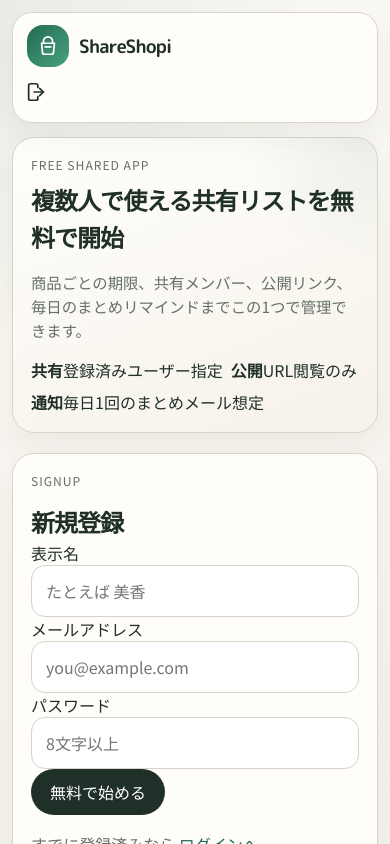
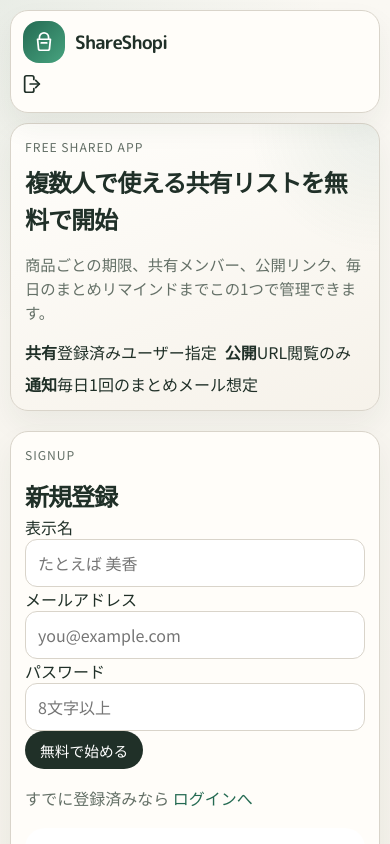
Before and after one commit to kenRp01/shared-shopping-app, a Next.js app: page /signup in a window 390 px wide. Shown: the top 844 px of the page. Built offline with nearby package versions, Linux system fonts and the light colour scheme; no server answers.

Commit message:
Tighten mobile layout density

```diff
--- a/app/globals.css
+++ b/app/globals.css
@@ -822,7 +822,7 @@
 
 .list-create-inline {
   display: grid;
-  grid-template-columns: minmax(0, 1fr) 180px auto;
+  grid-template-columns: minmax(0, 1fr) 160px auto;
   gap: 10px;
   align-items: center;
   margin-bottom: 18px;
@@ -888,15 +888,15 @@
 
 @media (max-width: 720px) {
   .page-shell {
-    padding: 12px;
-    padding-bottom: 32px;
+    padding: 10px;
+    padding-bottom: 24px;
   }
 
   .topbar {
-    margin-bottom: 14px;
-    padding: 12px 14px;
-    border-radius: 20px;
-    gap: 14px;
+    margin-bottom: 10px;
+    padding: 10px 12px;
+    border-radius: 18px;
+    gap: 10px;
   }
 
   .topnav {
@@ -935,8 +935,8 @@
   .list-overview-panel,
   .list-section-panel,
   .feature-panel-compact {
-    padding: 18px;
-    border-radius: 22px;
+    padding: 14px;
+    border-radius: 18px;
   }
 
   .home-shell,
@@ -945,7 +945,7 @@
   .card-grid,
   .list-overview-grid,
   .section-stack {
-    gap: 12px;
+    gap: 10px;
   }
 
   .hero-copy {
@@ -988,22 +988,19 @@
     font-size: 1.45rem;
   }
 
-  .quick-add-row,
-  .quick-add-meta {
-    grid-template-columns: 1fr;
-  }
-
   .primary-button,
   .ghost-button,
   .nav-cta {
-    min-height: 46px;
+    min-height: 38px;
+    padding: 0 14px;
+    font-size: 0.92rem;
   }
 
   .card-actions .primary-button,
   .card-actions .ghost-button,
   .hero-actions .primary-button,
   .hero-actions .ghost-button {
-    flex: 1 1 calc(50% - 4px);
+    flex: 0 0 auto;
   }
 
   .panel-header-tight {
@@ -1014,8 +1011,8 @@
   .item-row,
   .demo-row,
   .member-row {
-    padding: 14px;
-    border-radius: 18px;
+    padding: 12px;
+    border-radius: 16px;
   }
 
   .item-row {
@@ -1051,11 +1048,11 @@
 
   .item-actions {
     width: 100%;
-    justify-content: stretch;
+    justify-content: flex-start;
   }
 
   .item-actions .ghost-button {
-    width: 100%;
+    width: auto;
   }
 
   .aside-panel {
@@ -1064,16 +1061,26 @@
   }
 
   .form-panel {
-    gap: 12px;
+    gap: 10px;
   }
 
   .input-with-action {
     grid-template-columns: 1fr;
   }
 
+  .quick-add-row {
+    grid-template-columns: minmax(0, 1fr) 90px 78px;
+    gap: 8px;
+  }
+
+  .quick-add-title .input-with-action {
+    grid-template-columns: minmax(0, 1fr) auto;
+  }
+
   .voice-button {
-    width: 100%;
-    min-height: 44px;
+    width: 42px;
+    min-height: 42px;
+    padding: 0;
   }
 
   .checkbox-row {
@@ -1082,6 +1089,18 @@
 
   .checkbox-row input {
     margin-top: 3px;
+  }
+
+  .list-create-inline {
+    grid-template-columns: minmax(0, 1fr) 126px 72px;
+    gap: 8px;
+    margin-bottom: 12px;
+  }
+
+  .compact-button {
+    min-height: 32px;
+    padding: 0 10px;
+    font-size: 0.8rem;
   }
 }
 
@@ -1109,8 +1128,8 @@
   input,
   select,
   textarea {
-    padding: 13px 14px;
-    border-radius: 14px;
+    padding: 11px 12px;
+    border-radius: 12px;
   }
 
   .summary-strip,
@@ -1124,15 +1143,16 @@
 
   .card-actions,
   .hero-actions {
-    flex-direction: column;
+    flex-direction: row;
+    flex-wrap: wrap;
   }
 
   .card-actions .primary-button,
   .card-actions .ghost-button,
   .hero-actions .primary-button,
   .hero-actions .ghost-button {
-    width: 100%;
-    flex: 1 1 auto;
+    width: auto;
+    flex: 0 0 auto;
   }
 
   .item-row,
@@ -1154,9 +1174,9 @@
   }
 
   .metric-pill {
-    min-height: 30px;
-    padding: 0 10px;
-    font-size: 0.83rem;
+    min-height: 28px;
+    padding: 0 8px;
+    font-size: 0.78rem;
   }
 
   .member-row .tag,
@@ -1164,4 +1184,16 @@
   .nav-pill {
     align-self: flex-start;
   }
+
+  .list-create-inline {
+    grid-template-columns: minmax(0, 1fr) 102px 64px;
+  }
+
+  .quick-add-row {
+    grid-template-columns: minmax(0, 1fr) 76px 70px;
+  }
+
+  .detail-hero .card-actions {
+    margin-top: 10px;
+  }
 }
```
